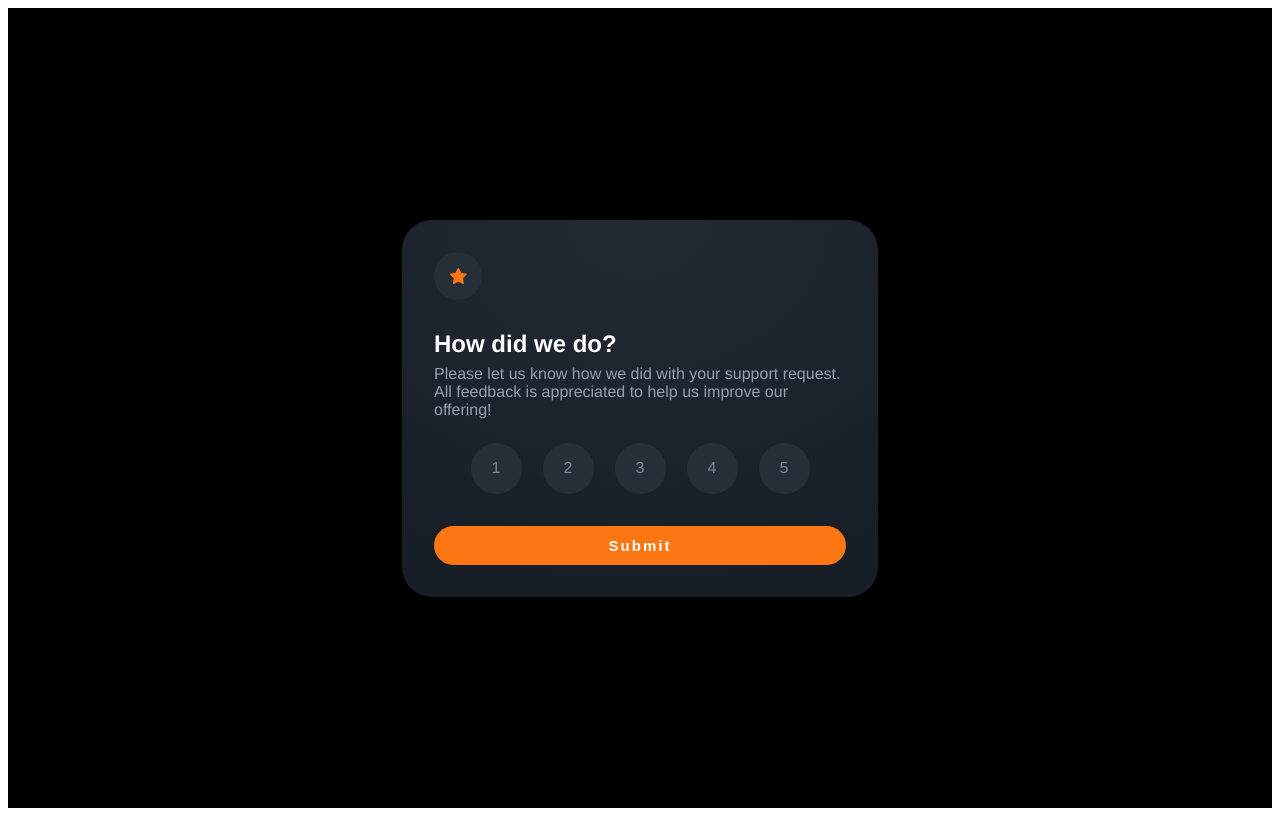
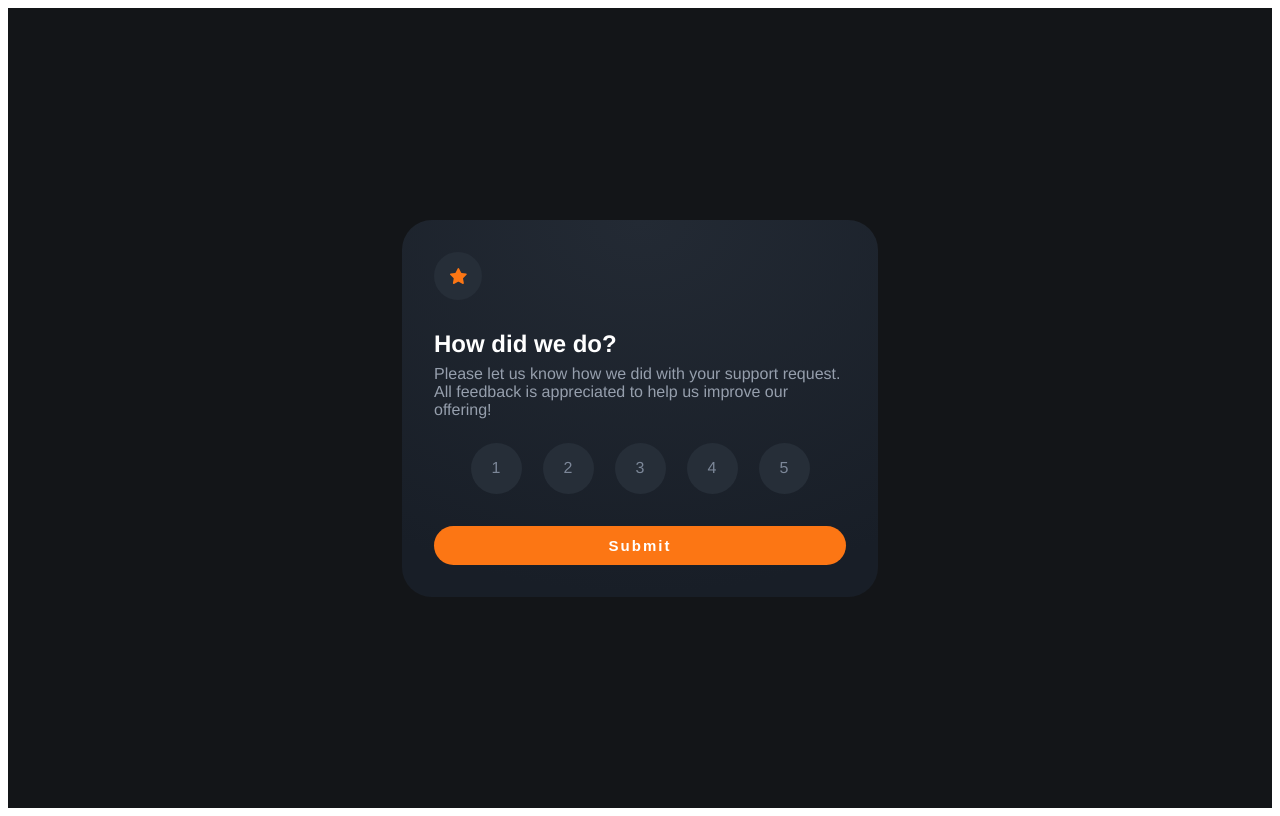
Before and after one commit to MaxAnderberg/rating-component, a Vue app: page / in a window 1280 px wide. Built offline with nearby package versions, Linux system fonts and the light colour scheme.

Commit message:
fixed bg

```diff
--- a/src/App.vue
+++ b/src/App.vue
@@ -20,7 +20,7 @@ export default {
   -moz-osx-font-smoothing: grayscale;
   display: flex;
   justify-content: center;
-  background-color: black;
+  background-color: #131518;
   height: 100vh;
   margin: 0;
   align-items: center;
```
